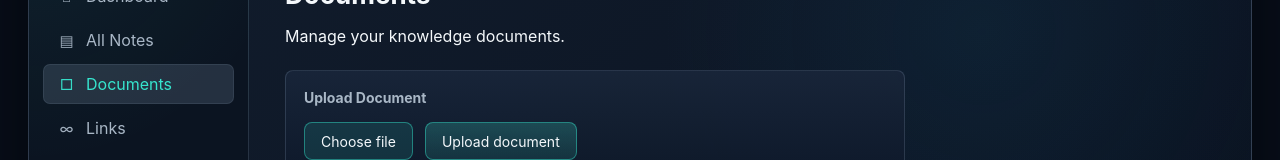
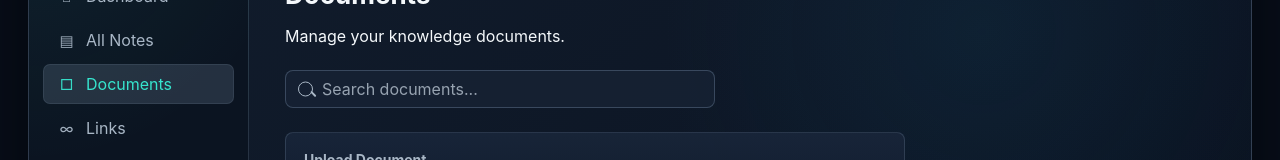
Before and after one commit to pitercoding/mindk-ai, a React (Vite) app in the folder frontend/: page /documents in a window 1280 px wide. Shown: the part 126-286 px from the top of the page. Built offline with nearby package versions, Linux system fonts and the light colour scheme; no server answers.

Commit message:
feat(frontend): implement document search in documents page

```diff
--- a/frontend/src/App.css
+++ b/frontend/src/App.css
@@ -270,12 +270,9 @@ button {
 .header-actions .profile-button {
     color: var(--text);
     font-size: 18px;
-
     background: rgba(54, 229, 206, 0.12);
-
     border: 1px solid rgba(54, 229, 206, 0.35);
     border-radius: 50%;
-
     cursor: pointer;
 }
 
@@ -664,21 +661,16 @@ button {
     display: flex;
     flex-direction: column;
     gap: 12px;
-
     overflow-y: auto;
     min-height: 0;
 }
 
 .knowledge-item {
     padding: 14px;
-
     border: 1px solid var(--line);
     border-radius: 8px;
-
     background: rgba(20, 31, 48, 0.7);
-
     cursor: pointer;
-
     transition:
         border-color .2s,
         background .2s,
@@ -691,9 +683,7 @@ button {
 
 .knowledge-item-active {
     background: rgba(54, 229, 206, 0.08);
-
     border-color: var(--accent);
-
     box-shadow:
         inset 3px 0 0 var(--accent),
         0 0 16px rgba(54, 229, 206, .18);
@@ -710,15 +700,12 @@ button {
 
 .knowledge-item p {
     margin: 0;
-
     color: var(--muted);
     line-height: 1.5;
-
     display: -webkit-box;
     line-clamp: 3;
     -webkit-line-clamp: 3;
     -webkit-box-orient: vertical;
-
     overflow: hidden;
 }
 
@@ -775,7 +762,6 @@ button {
     line-height: 1.6;
     overflow-wrap: anywhere;
 }
-
 
 .markdown-viewer>*:first-child {
     margin-top: 0;
@@ -854,9 +840,7 @@ button {
 .markdown-viewer pre {
     margin: 0 0 18px;
     overflow-x: auto;
-
     background: #0d1117;
-
     border: 1px solid var(--line);
     border-radius: 8px;
 }
@@ -882,34 +866,22 @@ button {
     width: 30px;
     height: 30px;
     place-items: center;
-
     padding: 0;
-
     color: var(--muted);
-
     background: rgba(138, 160, 187, 0.12);
-
     border: 1px solid rgba(138, 160, 187, 0.28);
-
     border-radius: 6px;
-
     cursor: pointer;
-
     transition:
         color 0.18s ease,
         border-color 0.18s ease,
         background 0.18s ease;
 }
 
-
 .note-action-button:hover {
     color: var(--accent);
-
-    background:
-        rgba(54, 229, 206, 0.12);
-
-    border-color:
-        rgba(54, 229, 206, 0.45);
+    background:rgba(54, 229, 206, 0.12);
+    border-color:rgba(54, 229, 206, 0.45);
 }
 
 /* Documents */
@@ -921,38 +893,30 @@ button {
     color: var(--text);
 }
 
-
 .documents-page .page-header {
     margin-bottom: 24px;
 }
-
 
 .documents-page .page-header h1 {
     margin: 0;
     font-size: 26px;
 }
 
-
 .document-upload {
     max-width: 620px;
     margin-bottom: 30px;
     padding: 18px;
-
     background:
         linear-gradient(180deg,
             rgba(25, 38, 58, 0.9),
             rgba(14, 25, 42, 0.9));
-
     border: 1px solid var(--line);
     border-radius: 8px;
 }
 
-
 .document-upload h2 {
     margin: 0 0 16px;
-
     color: var(--muted);
-
     font-size: 14px;
 }
 
@@ -962,79 +926,49 @@ button {
 */
 
 .document-upload-actions {
-
     display: flex;
-
     align-items: center;
-
     gap: 12px;
-
     margin-top: 16px;
 }
 
-
 .file-upload-button,
 .document-upload-actions button {
-
     display: inline-flex;
-
     align-items: center;
-
     justify-content: center;
-
     height: 38px;
-
     padding: 0 16px;
-
     color: var(--text);
-
     border-radius: 8px;
-
     cursor: pointer;
-
     font-size: 14px;
 }
 
-
 .file-upload-button {
-
-    background:
-        rgba(54, 229, 206, 0.12);
-
+    background:rgba(54, 229, 206, 0.12);
     border: 1px solid rgba(54, 229, 206, 0.44);
 }
 
-
 .file-upload-button:hover {
-
-    background:
-        rgba(54, 229, 206, 0.18);
+    background:rgba(54, 229, 206, 0.18);
 }
 
-
-
 .document-upload-actions button {
-
     background:
         linear-gradient(180deg,
             rgba(64, 230, 209, 0.22),
             rgba(64, 230, 209, 0.12));
-
     border: 1px solid rgba(54, 229, 206, 0.44);
 }
 
-
 .document-upload-actions button:hover {
-
-    border-color:
-        rgba(54, 229, 206, 0.75);
+    border-color:rgba(54, 229, 206, 0.75);
 }
 
 
 .document-upload-actions button:disabled {
-
     opacity: 0.55;
-
     cursor: not-allowed;
 }
 
@@ -1044,11 +978,8 @@ button {
 */
 
 .document-upload p {
-
     margin-top: 14px;
-
     color: var(--muted);
-
     font-size: 14px;
 }
 
@@ -1057,65 +988,99 @@ button {
 */
 
 .document-list {
-
     display: grid;
-
-    grid-template-columns:
-        repeat(auto-fill,
-            minmax(260px, 1fr));
-
+    grid-template-columns: repeat(auto-fill, minmax(260px, 1fr));
     gap: 14px;
 }
 
 .document-card {
-
     padding: 16px;
-
     color: var(--muted);
-
-    background:
-        rgba(25, 38, 58, 0.78);
-
+    background:rgba(25, 38, 58, 0.78);
     border: 1px solid var(--line);
-
     border-radius: 8px;
-
     transition:
         border-color .18s ease,
         transform .18s ease;
 }
 
 .document-card:hover {
-
-    border-color:
-        rgba(54, 229, 206, 0.45);
-
+    border-color:rgba(54, 229, 206, 0.45);
     transform: translateY(-2px);
 }
 
 .document-card h3 {
-
     margin: 0;
-
     color: var(--text);
-
     font-size: 16px;
 }
 
 .document-card span {
-
     display: inline-block;
-
     margin-top: 8px;
-
     color: var(--accent);
-
     font-size: 12px;
 }
 
 .document-card p {
-
     margin-top: 14px;
-
     line-height: 1.5;
 }
+
+/*
+    Documents search
+*/
+
+.documents-search {
+    position: relative;
+    width: min(430px, 100%);
+    margin-bottom: 24px;
+}
+
+
+.documents-search::before {
+    content: "";
+    position: absolute;
+    top: 50%;
+    left: 13px;
+    width: 13px;
+    height: 13px;
+    border: 1.5px solid var(--muted);
+    border-radius: 50%;
+    transform: translateY(-50%);
+}
+
+.documents-search::after {
+    content: "";
+    position: absolute;
+    top: 23px;
+    left: 25px;
+    width: 7px;
+    height: 1.5px;
+    background: var(--muted);
+    border-radius: 999px;
+    transform: rotate(45deg);
+}
+
+.documents-search input {
+    width: 100%;
+    height: 38px;
+    padding: 0 16px 0 36px;
+    color: var(--text);
+    background:rgba(24, 35, 53, 0.78);
+    border: 1px solid rgba(134, 158, 188, 0.32);
+    border-radius: 8px;
+    outline: none;
+    transition:
+        border-color .18s ease,
+        box-shadow .18s ease;
+}
+
+.documents-search input::placeholder {
+    color:rgba(189, 200, 213, 0.78);
+}
+
+.documents-search input:focus {
+    border-color:rgba(54, 229, 206, 0.68);
+    box-shadow: 0 0 0 3px rgba(54, 229, 206, 0.1);
+}
--- a/frontend/src/pages/DocumentsPage.tsx
+++ b/frontend/src/pages/DocumentsPage.tsx
@@ -3,7 +3,10 @@ import { useEffect, useState } from "react";
 import DocumentList from "@/components/documents/DocumentList";
 import DocumentUpload from "@/components/documents/DocumentUpload";
 
-import { getDocuments } from "@/services/documentService";
+import {
+    getDocuments,
+    searchDocuments,
+} from "@/services/documentService";
 
 import type { Document } from "@/types/document";
 
@@ -12,6 +15,7 @@ export default function DocumentsPage() {
 
     const [documents, setDocuments] = useState<Document[]>([]);
     const [isLoading, setIsLoading] = useState(true);
+    const [search, setSearch] = useState("");
 
 
     async function loadDocuments() {
@@ -36,6 +40,38 @@ export default function DocumentsPage() {
     }
 
 
+    async function handleSearch(
+        value: string,
+    ) {
+
+        setSearch(value);
+
+        if (!value.trim()) {
+
+            loadDocuments();
+
+            return;
+        }
+
+
+        try {
+
+            const response =
+                await searchDocuments(value);
+
+            setDocuments(response);
+
+        } catch (error) {
+
+            console.error(
+                "Failed to search documents:",
+                error,
+            );
+
+        }
+    }
+
+
     useEffect(() => {
 
         loadDocuments();
@@ -49,7 +85,9 @@ export default function DocumentsPage() {
             <header className="page-header">
 
                 <div>
-                    <h1>Documents</h1>
+                    <h1>
+                        Documents
+                    </h1>
 
                     <p>
                         Manage your knowledge documents.
@@ -57,6 +95,20 @@ export default function DocumentsPage() {
                 </div>
 
             </header>
+
+
+            <div className="documents-search">
+
+                <input
+                    type="text"
+                    placeholder="Search documents..."
+                    value={search}
+                    onChange={(event) =>
+                        handleSearch(event.target.value)
+                    }
+                />
+
+            </div>
 
 
             <DocumentUpload
@@ -67,7 +119,9 @@ export default function DocumentsPage() {
             {
                 isLoading
                     ? (
-                        <p>Loading documents...</p>
+                        <p>
+                            Loading documents...
+                        </p>
                     )
                     : (
                         <DocumentList
```
